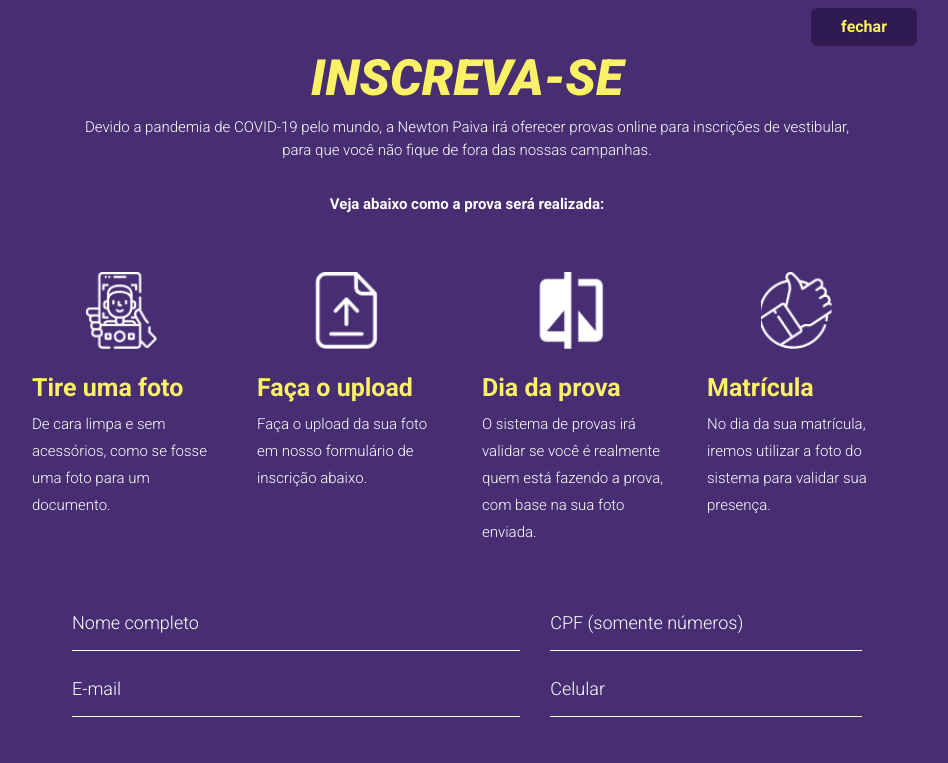
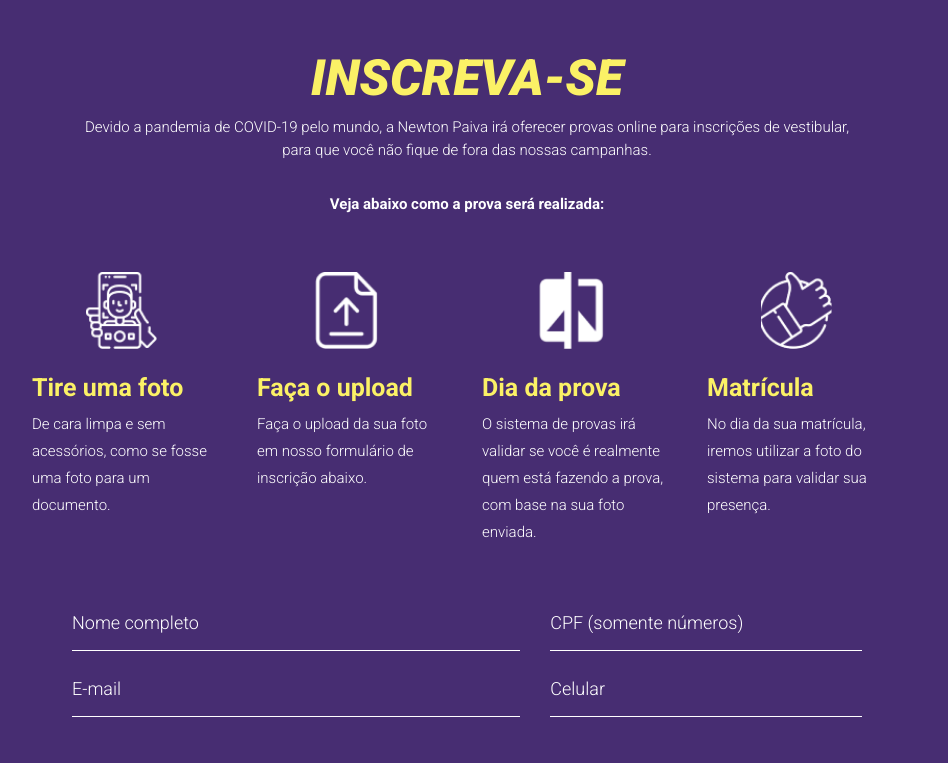
Before and after one commit to vitorregisrr/newtoninsc, a website: page index.html in a window 1280 px wide. Shown: the top 763 px of the page, without its empty margins (173-1121 px from the left). Drawn offline with nearby package versions, Linux system fonts and the light colour scheme.

Commit message:
Remove close btn

```diff
--- a/index.html
+++ b/index.html
@@ -42,7 +42,6 @@
     <body class="inscricao">
         <main>
             <section class="container form-container position-relative py-5">
-                <button class="inscricao__close">Fechar</button>
                 <header class="px-3 px-lg-5 mt-3 mt-lg-0">
                     <div class="px-lg-1">
                         <h1 class="inner-title">Inscreva-se</h1>
```
